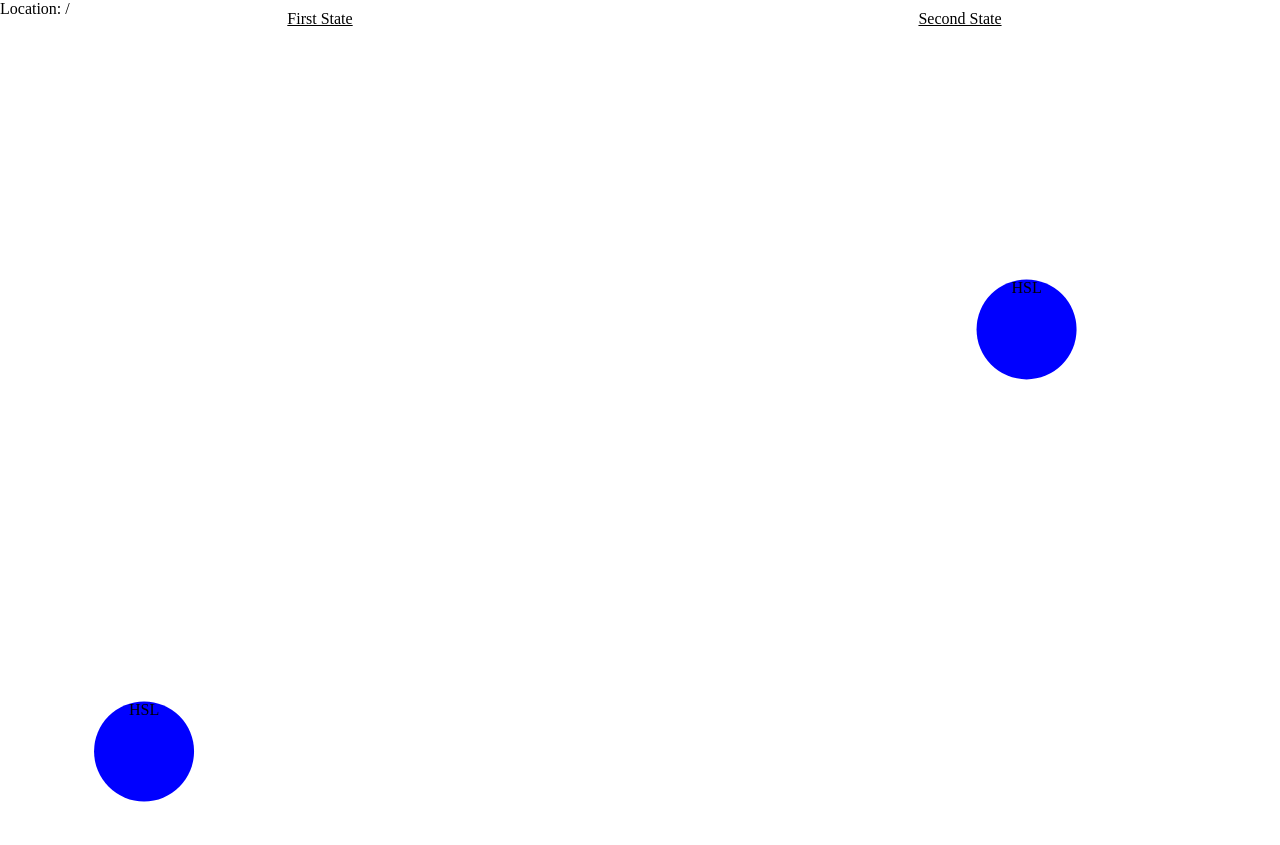
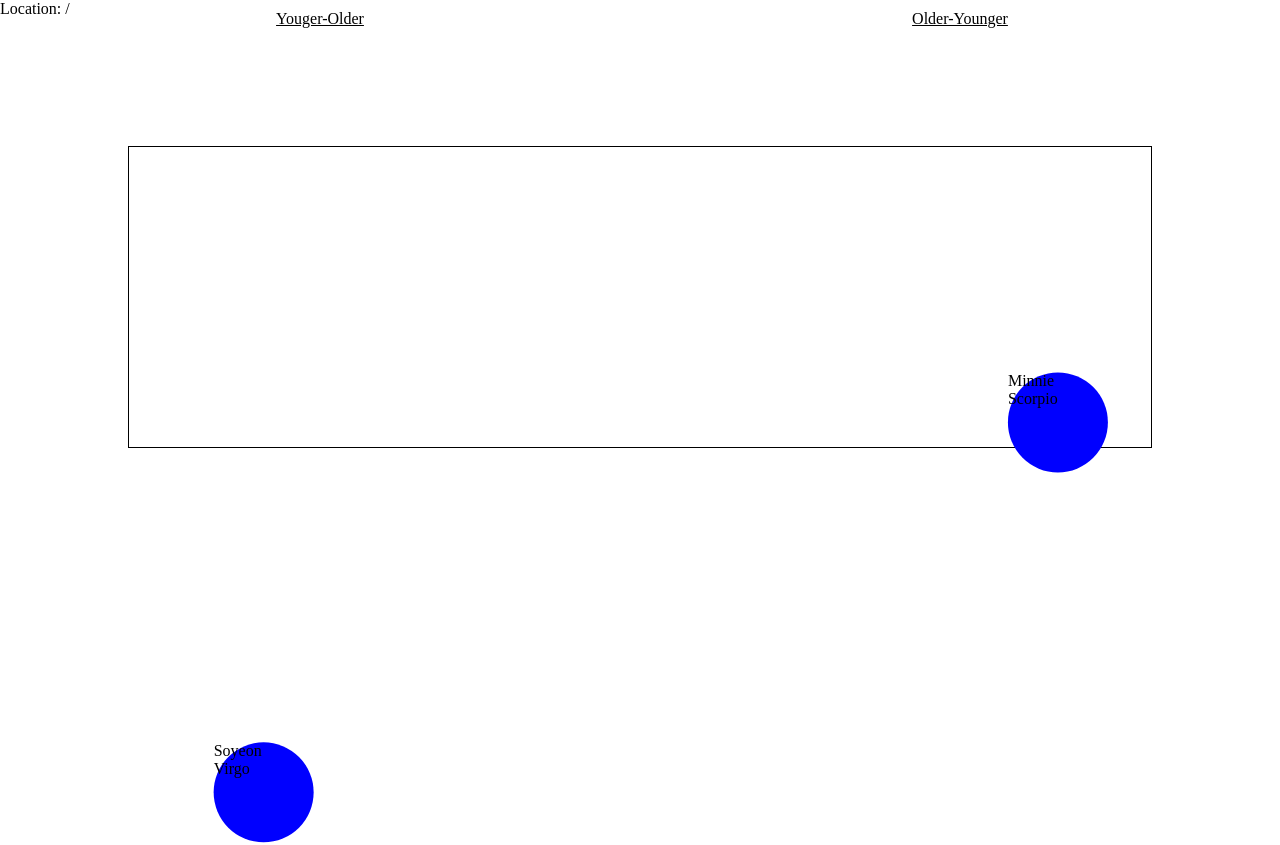
Before and after one commit to BelenPeluffo/animations-test, a React (Vite) app: page / in a window 1280 px wide. Shown: the top 845 px of the page. Built offline with nearby package versions, Linux system fonts and the light colour scheme.

Commit message:
feat: creates container and circles move from within.

```diff
--- a/src/assets/app.module.css
+++ b/src/assets/app.module.css
@@ -1,5 +1,4 @@
 .fill,
-.content,
 .colorPage {
   position: absolute;
   left: 0;
@@ -26,8 +25,10 @@
 }
 
 .content {
-  top: 40px;
-  text-align: center;
+  /* top: 40px;
+  text-align: center; */
+  margin: 10%;
+  border: 1px solid black;
 }
 
 .colorPage {
--- a/src/components/NavBar.jsx
+++ b/src/components/NavBar.jsx
@@ -4,12 +4,8 @@ import StyledLink from "./NavLink";
 const NavBar = () => {
   return (
     <ul className={styles.nav}>
-      {/* <StyledLink to="hsl/10/90/50">Red</StyledLink>
-      <StyledLink to="hsl/120/100/40">Green</StyledLink>
-      <StyledLink to="rgb/33/150/243">Blue</StyledLink>
-      <StyledLink to="rgb/240/98/146">Pink</StyledLink> */}
-      <StyledLink to="first-state">First State</StyledLink>
-      <StyledLink to="second-state">Second State</StyledLink>
+      <StyledLink to="age/asc">Youger-Older</StyledLink>
+      <StyledLink to="age/desc">Older-Younger</StyledLink>
     </ul>
   );
 };
--- a/src/pages/HSL.jsx
+++ b/src/pages/HSL.jsx
@@ -1,27 +1,28 @@
 import "../assets/app.module.css";
 import { motion, useAnimation } from "framer-motion";
-import { routeAnimations } from "../constants/routes";
+// import { routeAnimations } from "../constants/routes";
 import { useEffect } from "react";
 
-const HSL = ({ position }) => {
+const HSL = ({ name, sign, position }) => {
   // const { h, s, l } = useParams();
   const controls = useAnimation();
 
   useEffect(() => {
     const newPosition = {
-      x: Math.random() * window.innerWidth,
-      y: Math.random() * window.innerHeight,
-    }
+      x: Math.random() * (window.innerWidth - window.innerWidth * 0.1),
+      y: Math.random() * (window.innerHeight - window.innerHeight * 0.1),
+    };
     controls.start(newPosition);
   }, [position]);
 
-  console.log("HSL");
+  console.log("position?", position);
   return (
     <motion.div
       // variants={routeAnimations}
       // initial="initial"
       // animate="final"
       // className="colorPage"
+      layout
       animate={controls}
       style={{
         // position: 'absolute',
@@ -31,7 +32,8 @@ const HSL = ({ position }) => {
         background: "blue",
       }}
     >
-      HSL
+      <div>{name}</div>
+      <div>{sign}</div>
     </motion.div>
   );
 };
--- a/src/pages/Home.jsx
+++ b/src/pages/Home.jsx
@@ -1,7 +1,14 @@
 import { Outlet, useLocation } from "react-router-dom";
+import { motion } from "framer-motion";
 import NavBar from "../components/NavBar";
 import styles from "../assets/app.module.css";
 import HSL from "./HSL";
+
+const MOCK = [
+  { name: "Soyeon", sign: "Virgo" },
+  { name: "Minnie", sign: "Scorpio" },
+  { name: "Yuqi", sign: "Capricorn" },
+];
 
 const Home = () => {
   const location = useLocation();
@@ -9,12 +16,15 @@ const Home = () => {
     <div className={styles.fill}>
       <NavBar />
       Location: {location.pathname}
-      <div className={styles.content}>
+      <motion.div
+        transition={{ staggerChildren: 0.3 }}
+        className={styles.content}
+      >
         {/* <Outlet /> */}
-        <HSL />
-        <HSL />
-        <HSL />
-      </div>
+        {MOCK.map(({ name, sign, position }) => (
+          <HSL key={name} name={name} sign={sign} position={position} />
+        ))}
+      </motion.div>
     </div>
   );
 };
--- a/src/pages/RGB.jsx
+++ b/src/pages/RGB.jsx
@@ -1,5 +1,5 @@
 import styles from "../assets/app.module.css";
-import { routeAnimations } from "../constants/routes";
+// import { routeAnimations } from "../constants/routes";
 import { motion } from "framer-motion";
 
 const RGB = () => {
@@ -8,9 +8,9 @@ const RGB = () => {
   return (
     <motion.div
       // className={styles.colorPage}
-      variants={routeAnimations}
-      initial="initial"
-      animate="final"
+      // variants={routeAnimations}
+      // initial="initial"
+      // animate="final"
       // style={{ backgroundColor: `rgb(${r}, ${g}, ${b})` }}
     >
       RGB
--- a/src/routes/AppRouter.jsx
+++ b/src/routes/AppRouter.jsx
@@ -10,8 +10,10 @@ export const AppRouter = () => {
   return (
     <Routes location={location} key={location.key}>
       <Route path="/" element={<Home />}>
-        <Route path="first-state" element={<Home />} />
-        <Route path="second-state" element={<Home />} />
+        <Route path="age">
+          <Route path="asc"/>
+          <Route path="desc"/>
+        </Route>
         <Route path="*" element={<ErrorPage />} />
       </Route>
     </Routes>
```
